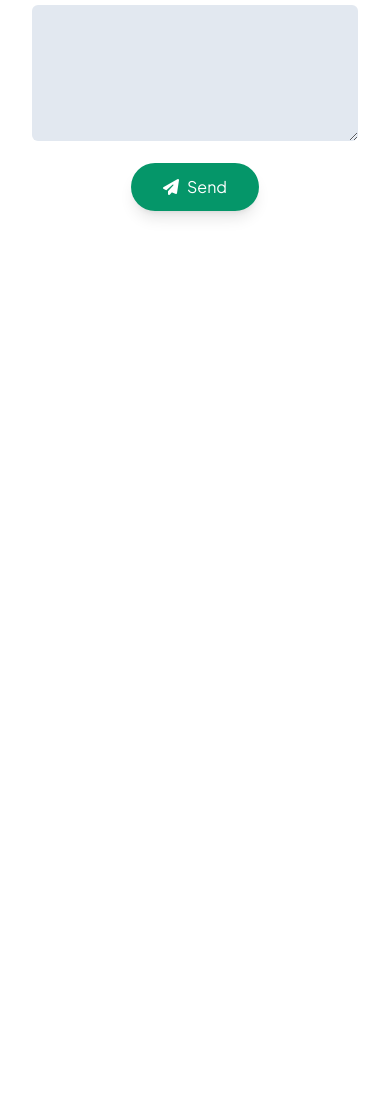
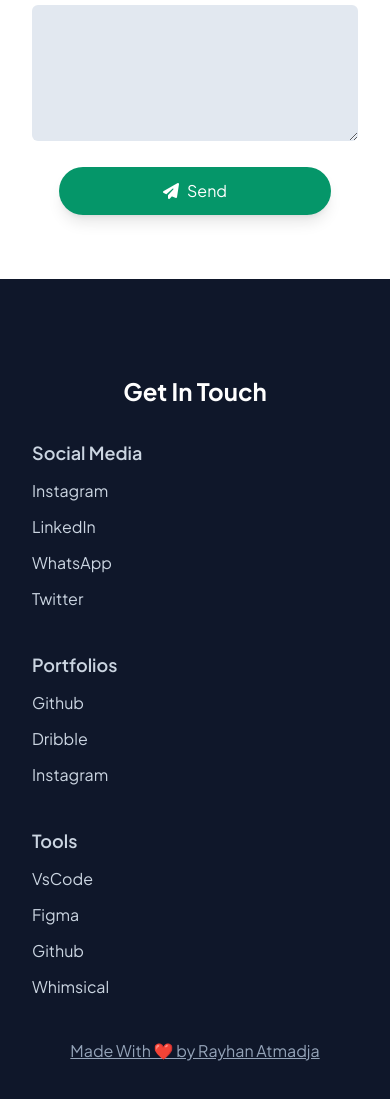
Before and after one commit to ryhnAtmdja/web-portfolio, a website: page public/index.html in a window 390 px wide. Shown: the part 3903-5002 px from the top of the page. Before the commit the page ends 4178 px from the top, so only its background shows below. Drawn offline with Linux system fonts and the light colour scheme.

Commit message:
footer mobile ver & desktop

```diff
--- a/public/index.html
+++ b/public/index.html
@@ -61,7 +61,7 @@
                 <li><a href="#about" class="list-item">About</a></li>
                 <li><a href="#projects" class="list-item">Projects</a></li>
                 <li><a href="#tools-skills" class="list-item">Tools</a></li>
-                <li><a href="#contacts" class="list-item">Contacts</a></li>
+                <li><a href="#contact-form" class="list-item">Contacts</a></li>
               </ul>
             </nav>
           </div>
@@ -340,12 +340,12 @@
     </section>
 
     <!-- Form Section -->
-    <section id="form" class="pt-24 pb-16">
+    <section id="contact-form" class="pt-24 pb-16">
       <div class="container">
         <div class="max-w-full px-4 text-center">
           <h4 class="text-lg font-semibold text-primary md:text-xl">Contact</h4>
           <h2 class="text-2xl font-bold text-secondary md:text-4xl">
-            Get In Touch
+            Let's Communicate
           </h2>
           <p class="text-slate-400 text-sm mt-2 md:text-base">
             You can send me a message, just fill form below
@@ -399,9 +399,9 @@
               ></textarea>
             </form>
           </div>
-          <div class="flex justify-center">
+          <div class="mt-5 flex justify-center">
             <button
-              class="text-base bg-primary px-8 py-3 rounded-full text-white flex items-center justify-center transition ease-in delay-25 hover:bg-emerald-700 shadow-lg space-x-2"
+              class="w-10/12 text-base bg-primary px-8 py-3 rounded-full text-white flex items-center justify-center transition ease-in delay-25 hover:bg-emerald-700 shadow-lg space-x-2 lg:space-x-4 lg:text-lg"
             >
               <i class="fa-solid fa-paper-plane"></i>
               <p>Send</p>
@@ -410,6 +410,65 @@
         </div>
       </div>
     </section>
+
+    <!-- Footer Section -->
+    <footer id="footer" class="pt-24 pb-16 bg-slate-900">
+      <div class="container">
+        <h2 class="text-white font-bold text-2xl mb-8 text-center">
+          Get In Touch
+        </h2>
+        <div class="flex flex-wrap">
+          <div class="w-full px-4 mb-10 text-slate-300 md:w-1/3">
+            <h3 class="mb-3 font-semibold text-lg">Social Media</h3>
+            <div class="space-y-1">
+              <ul class="space-y-3">
+                <li class="list-link">
+                  <a href="">Instagram</a>
+                </li>
+                <li><a href="" class="list-link">LinkedIn</a></li>
+                <li><a href="" class="list-link">WhatsApp</a></li>
+                <li><a href="" class="list-link">Twitter</a></li>
+              </ul>
+            </div>
+          </div>
+          <div class="w-full px-4 mb-10 text-slate-300 md:w-1/3">
+            <h3 class="mb-3 font-semibold text-lg">Portfolios</h3>
+            <div class="space-y-1">
+              <ul class="space-y-3">
+                <li class="list-link">
+                  <a href="">Github</a>
+                </li>
+                <li><a href="" class="list-link">Dribble</a></li>
+                <li><a href="" class="list-link">Instagram</a></li>
+              </ul>
+            </div>
+          </div>
+          <div class="w-full px-4 mb-10 text-slate-300 md:w-1/3">
+            <h3 class="mb-3 font-semibold text-lg">Tools</h3>
+            <div class="space-y-1">
+              <ul class="space-y-3">
+                <li class="list-link">
+                  <a href="">VsCode</a>
+                </li>
+                <li><a href="" class="list-link">Figma</a></li>
+                <li><a href="" class="list-link">Github</a></li>
+                <li><a href="" class="list-link">Whimsical</a></li>
+              </ul>
+            </div>
+          </div>
+        </div>
+        <div class="flex px-4 justify-center">
+          <a href="">
+            <h4
+              class="text-slate-400 text-center underline transition ease-in-out duration-200 hover:opacity-70"
+            >
+              Made With ❤️ by Rayhan Atmadja
+            </h4>
+          </a>
+        </div>
+      </div>
+    </footer>
+
     <script
       src="https://kit.fontawesome.com/3f875f6169.js"
       crossorigin="anonymous"
--- a/src/css/input.css
+++ b/src/css/input.css
@@ -40,3 +40,8 @@ body {
 .list-item {
   @apply py-7 mx-4 text-slate-800 text-base transition ease-in-out hover:text-primary;
 }
+
+/* footer */
+.list-link {
+  @apply transition ease-in-out duration-200 hover:opacity-70;
+}
```
Also changed, not shown: public/css/output.css.
